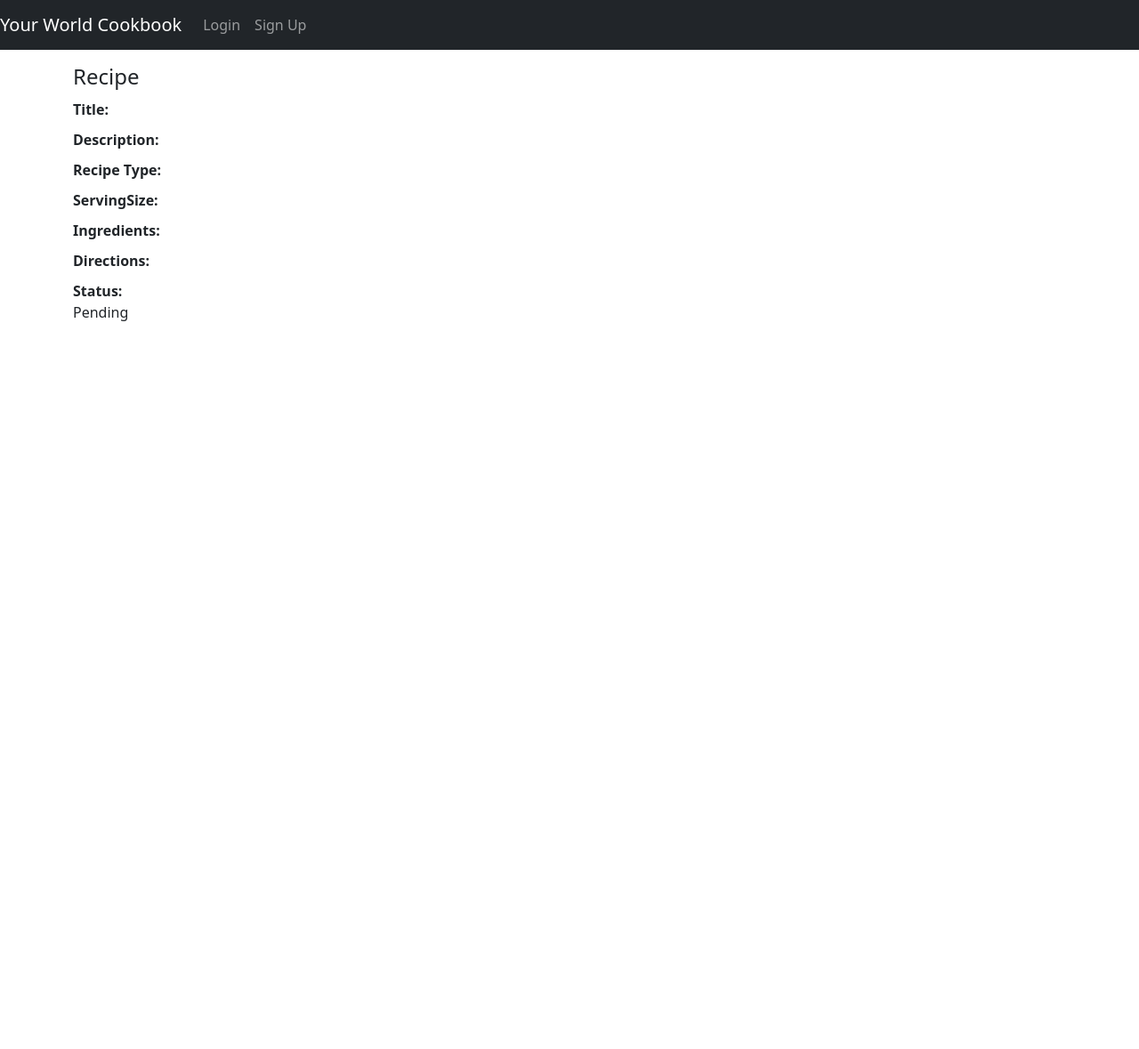
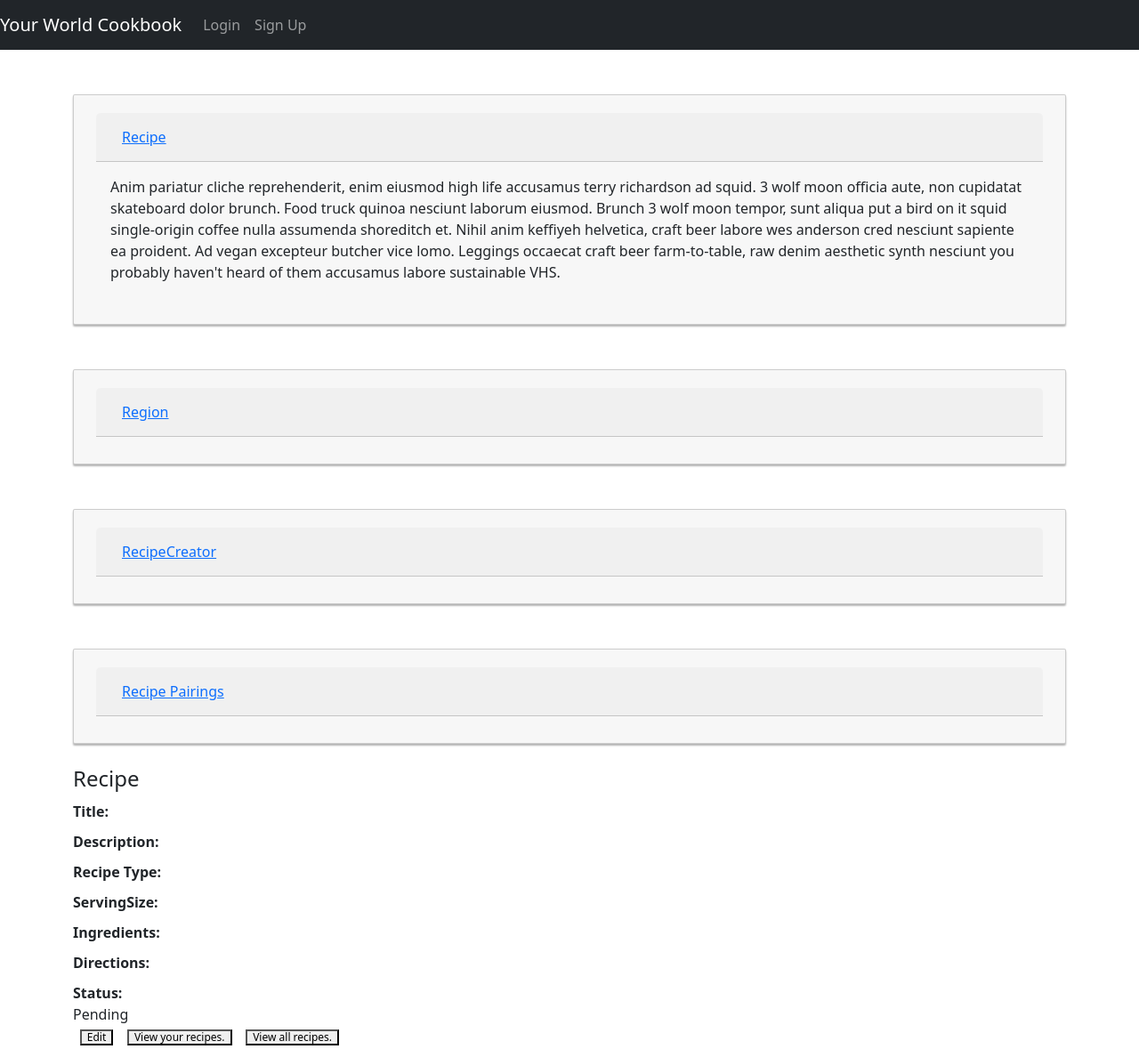
Before and after one commit to LauraAy/Cookbook-frontend, a React (Create React App) app: page /recipes/1 in a window 1280 px wide. Shown: the whole page at 89% size. Before the commit the page ends 800 px from the top, so only its background shows below. Built offline with nearby package versions, Linux system fonts and the light colour scheme; no server answers.

Commit message:
basic add, edit, view recipe functioning

```diff
--- /dev/null
+++ b/src/components/deleteConfirmation.component.js
@@ -0,0 +1,25 @@
+import React from 'react'
+import { Modal, Button } from "react-bootstrap";
+
+const DeleteConfirmation = ({ showModal, hideModal, confirmModal, id, type, message }) => {
+    return (
+        <Modal show={showModal} onHide={hideModal}>
+        <Modal.Header closeButton>
+            <Modal.Title>Delete Confirmation</Modal.Title>
+        </Modal.Header>
+        <Modal.Body>
+            <div className="alert alert-danger">{message}</div>
+        </Modal.Body>
+        <Modal.Footer>
+            <Button variant="default" onClick={hideModal}>
+                Cancel
+            </Button>
+            <Button variant="danger" onClick={() => confirmModal(type, id)}>
+                Delete
+            </Button>
+        </Modal.Footer>
+    </Modal>
+    )
+}
+
+export default DeleteConfirmation
--- a/src/components/recipeEdit.component.js
+++ b/src/components/recipeEdit.component.js
@@ -1,21 +1,30 @@
 import React, { useState, useEffect } from "react";
 import { useParams, useNavigate } from 'react-router-dom';
 import RecipeDataService from "../services/recipe.service";
+import DeleteConfirmation from "../components/deleteConfirmation.component.js"
 
 const RecipeEdit = props => {
   const { id }= useParams();
   let navigate = useNavigate();
-
   const initialRecipeState = {
     id: null,
     title: "",
     description: "",
-    published: false
+    recipeType: "",
+    servingSize: null,
+    ingredients: "",
+    directions: "",
+    source: "",
+    userId: undefined
   };
   const [currentRecipe, setCurrentRecipe] = useState(initialRecipeState);
   const [message, setMessage] = useState("");
+  const [type, setType] = useState(null);
+  const [displayConfirmationModal, setDisplayConfirmationModal] = useState(false);
+  const [deleteMessage, setDeleteMessage] = useState(null);
 
-  const Recipe = id => {
+  //get recipe
+  const getRecipe = id => {
     RecipeDataService.get(id)
       .then(response => {
         setCurrentRecipe(response.data);
@@ -26,42 +35,49 @@ const RecipeEdit = props => {
       });
   };
 
+  useEffect(() => {
+    if(id)
+    getRecipe(id);
+  }, [id]);
 
+
+  //set form input to currentRecipe
   const handleInputChange = event => {
     const { name, value } = event.target;
     setCurrentRecipe({ ...currentRecipe, [name]: value });
   };
 
-  const updatePublished = status => {
-    var data = {
-      id: currentRecipe.id,
-      title: currentRecipe.title,
-      description: currentRecipe.description,
-      published: status
-    };
 
-    RecipeDataService.update(currentRecipe.id, data)
+  //update recipe
+  const updateRecipe = () => {
+    RecipeDataService.update(currentRecipe.id, currentRecipe)
       .then(response => {
-        setCurrentRecipe({ ...currentRecipe, published: status });
         console.log(response.data);
+        navigate("/recipes/" + currentRecipe.id)
       })
       .catch(e => {
         console.log(e);
       });
   };
 
-  const updateRecipe = () => {
-    RecipeDataService.update(currentRecipe.id, currentRecipe)
-      .then(response => {
-        console.log(response.data);
-        setMessage("The recipe was updated successfully!");
-      })
-      .catch(e => {
-        console.log(e);
-      });
+  //Display delete confirmation modal based on type
+  const showDeleteModal = (type) => {
+    setType(type);
+
+    if (type === "recipe") {
+      setDeleteMessage('Are you sure you want to delete the recipe?');
+    }
+
+    setDisplayConfirmationModal(true);
   };
 
-  const deleteRecipe = () => {
+  //Hide delete confirmation modal
+  const hideConfirmationModal = () => {
+    setDisplayConfirmationModal(false);
+  };
+
+  //Delete Recipe
+  const submitDelete = () => {
     RecipeDataService.remove(currentRecipe.id)
       .then(response => {
         console.log(response.data);
@@ -163,7 +179,7 @@ const RecipeEdit = props => {
           </div>
         </form>
 
-        {currentRecipe.published ? (
+        {/* {currentRecipe.published ? (
           <button
             className="badge badge-primary mr-2"
             onClick={() => updatePublished(false)}
@@ -177,11 +193,7 @@ const RecipeEdit = props => {
           >
             Publish
           </button>
-        )}
-
-        <button className="badge badge-danger mr-2" onClick={deleteRecipe}>
-          Delete
-        </button>
+        )} */}
 
         <button
           type="submit"
@@ -190,7 +202,12 @@ const RecipeEdit = props => {
         >
           Update
         </button>
-        <p>{message}</p>
+
+        <button className="badge badge-danger mr-2" onClick={() => showDeleteModal("recipe")} >
+          Delete
+        </button>
+
+        <DeleteConfirmation showModal={displayConfirmationModal} confirmModal={submitDelete} hideModal={hideConfirmationModal} type={type} message={deleteMessage}  />
       </div>
     ) : (
       <div>
--- a/src/components/recipeView.component.js
+++ b/src/components/recipeView.component.js
@@ -37,6 +37,66 @@ useEffect(() => {
 
 return (
   <div>
+
+<div id="accordion">
+  <div class="card">
+    <div class="card-header" id="headingOne">
+      <h5 class="mb-0">
+        <button class="btn btn-link" data-toggle="collapse" data-target="#collapseOne" aria-expanded="true" aria-controls="collapseOne">
+          Recipe
+        </button>
+      </h5>
+    </div>
+
+    <div id="collapseOne" class="collapse show" aria-labelledby="headingOne" data-parent="#accordion">
+      <div class="card-body">
+        Anim pariatur cliche reprehenderit, enim eiusmod high life accusamus terry richardson ad squid. 3 wolf moon officia aute, non cupidatat skateboard dolor brunch. Food truck quinoa nesciunt laborum eiusmod. Brunch 3 wolf moon tempor, sunt aliqua put a bird on it squid single-origin coffee nulla assumenda shoreditch et. Nihil anim keffiyeh helvetica, craft beer labore wes anderson cred nesciunt sapiente ea proident. Ad vegan excepteur butcher vice lomo. Leggings occaecat craft beer farm-to-table, raw denim aesthetic synth nesciunt you probably haven't heard of them accusamus labore sustainable VHS.
+      </div>
+    </div>
+  </div>
+  <div class="card">
+    <div class="card-header" id="headingTwo">
+      <h5 class="mb-0">
+        <button class="btn btn-link collapsed" data-toggle="collapse" data-target="#collapseTwo" aria-expanded="false" aria-controls="collapseTwo">
+          Region
+        </button>
+      </h5>
+    </div>
+    <div id="collapseTwo" class="collapse" aria-labelledby="headingTwo" data-parent="#accordion">
+      <div class="card-body">
+        Anim pariatur cliche reprehenderit, enim eiusmod high life accusamus terry richardson ad squid. 3 wolf moon officia aute, non cupidatat skateboard dolor brunch. Food truck quinoa nesciunt laborum eiusmod. Brunch 3 wolf moon tempor, sunt aliqua put a bird on it squid single-origin coffee nulla assumenda shoreditch et. Nihil anim keffiyeh helvetica, craft beer labore wes anderson cred nesciunt sapiente ea proident. Ad vegan excepteur butcher vice lomo. Leggings occaecat craft beer farm-to-table, raw denim aesthetic synth nesciunt you probably haven't heard of them accusamus labore sustainable VHS.
+      </div>
+    </div>
+  </div>
+  <div class="card">
+    <div class="card-header" id="headingThree">
+      <h5 class="mb-0">
+        <button class="btn btn-link collapsed" data-toggle="collapse" data-target="#collapseThree" aria-expanded="false" aria-controls="collapseThree">
+          RecipeCreator
+        </button>
+      </h5>
+    </div>
+    <div id="collapseThree" class="collapse" aria-labelledby="headingThree" data-parent="#accordion">
+      <div class="card-body">
+        Anim pariatur cliche reprehenderit, enim eiusmod high life accusamus terry richardson ad squid. 3 wolf moon officia aute, non cupidatat skateboard dolor brunch. Food truck quinoa nesciunt laborum eiusmod. Brunch 3 wolf moon tempor, sunt aliqua put a bird on it squid single-origin coffee nulla assumenda shoreditch et. Nihil anim keffiyeh helvetica, craft beer labore wes anderson cred nesciunt sapiente ea proident. Ad vegan excepteur butcher vice lomo. Leggings occaecat craft beer farm-to-table, raw denim aesthetic synth nesciunt you probably haven't heard of them accusamus labore sustainable VHS.
+      </div>
+    </div>
+  </div>
+<div class="card">
+    <div class="card-header" id="headingThree">
+      <h5 class="mb-0">
+        <button class="btn btn-link collapsed" data-toggle="collapse" data-target="#collapseThree" aria-expanded="false" aria-controls="collapseThree">
+          Recipe Pairings
+        </button>
+      </h5>
+    </div>
+    <div id="collapseThree" class="collapse" aria-labelledby="headingThree" data-parent="#accordion">
+      <div class="card-body">
+        Anim pariatur cliche reprehenderit, enim eiusmod high life accusamus terry richardson ad squid. 3 wolf moon officia aute, non cupidatat skateboard dolor brunch. Food truck quinoa nesciunt laborum eiusmod. Brunch 3 wolf moon tempor, sunt aliqua put a bird on it squid single-origin coffee nulla assumenda shoreditch et. Nihil anim keffiyeh helvetica, craft beer labore wes anderson cred nesciunt sapiente ea proident. Ad vegan excepteur butcher vice lomo. Leggings occaecat craft beer farm-to-table, raw denim aesthetic synth nesciunt you probably haven't heard of them accusamus labore sustainable VHS.
+      </div>
+    </div>
+  </div>
+</div>
     <h4>Recipe</h4>
     <div>
       <label>
@@ -85,7 +145,25 @@ return (
       to={"/recipes/edit/" + currentRecipe.id}
       className="badge badge-warning"
     >
+      <button>
       Edit
+      </button>
+    </Link>
+    <Link
+      to={"/user/recipes/" }
+      className="badge badge-warning"
+    >
+      <button>
+      View your recipes.
+      </button>
+    </Link>
+    <Link
+      to={"/recipes/"}
+      className="badge badge-warning"
+    >
+      <button>
+      View all recipes.
+      </button>
     </Link>
   </div>
 )}
--- a/src/components/recipesAll.component.js
+++ b/src/components/recipesAll.component.js
@@ -159,15 +159,19 @@ return (
 
             <Link
               to={"/recipes/" + currentRecipe.id}
-              className="badge badge-warning"
             >
+              <button>
               View Full Recipe
+              </button>
             </Link>
             <Link
+
               to={"/recipes/edit/" + currentRecipe.id}
               className="badge badge-warning"
             >
+              <button>
               Edit
+              </button>
             </Link>
           </div>
           ) : (
--- a/src/components/userRecipes.component.js
+++ b/src/components/userRecipes.component.js
@@ -160,18 +160,21 @@ return (
               </label>{" "}
                ?
             </div>
-
             <Link
               to={"/recipes/" + currentRecipe.id}
-              className="badge badge-warning"
             >
+              <button>
               View Full Recipe
+              </button>
             </Link>
             <Link
+
               to={"/recipes/edit/" + currentRecipe.id}
               className="badge badge-warning"
             >
+              <button>
               Edit
+              </button>
             </Link>
           </div>
           ) : (
```
Also changed, not shown: 1 other file (tests, documents, lock files or other folders).
